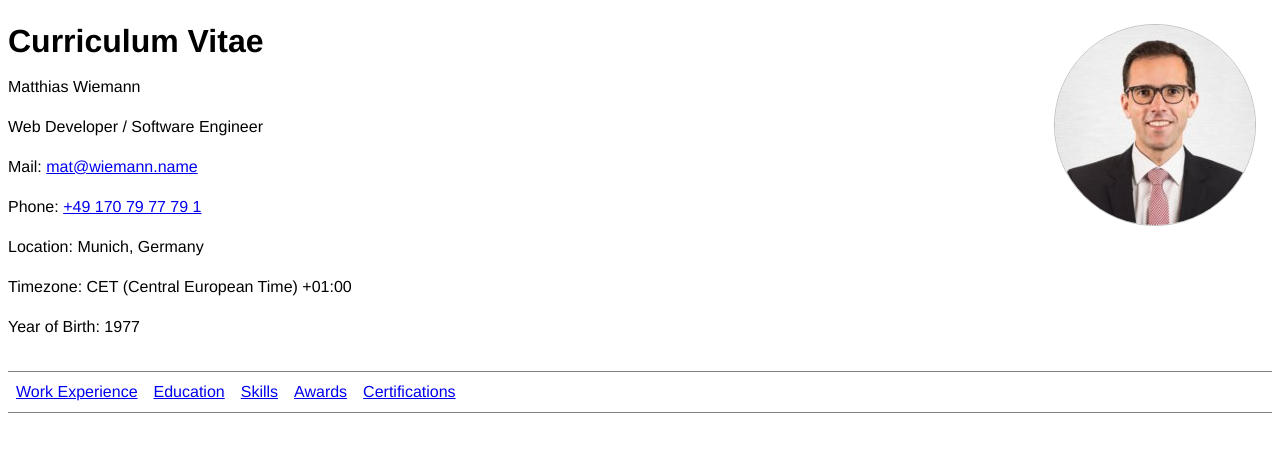
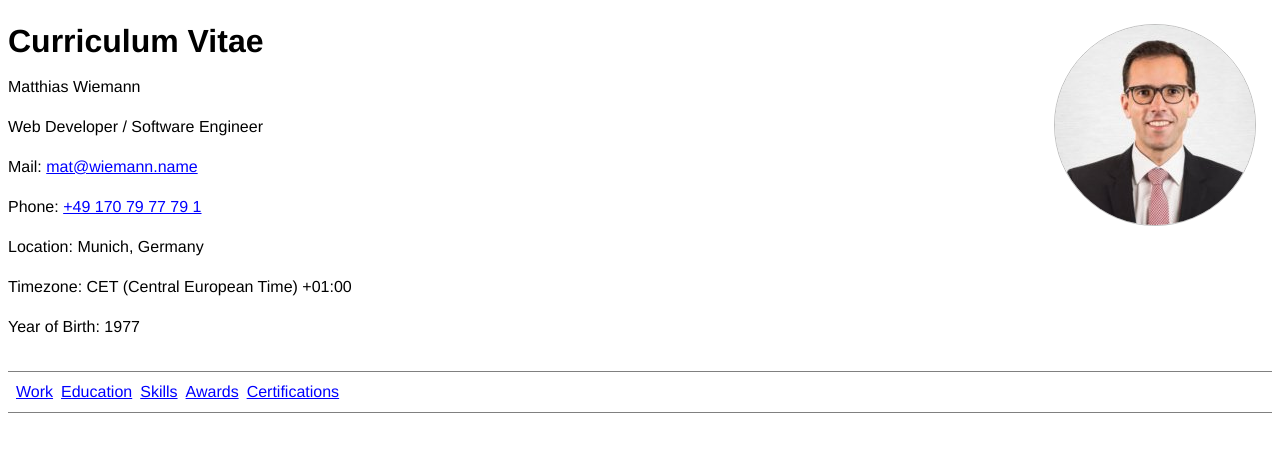
Before and after one commit to wiemann/CV, a Vue app: page / in a window 1280 px wide. Shown: the top 450 px of the page. Built offline with nearby package versions, Linux system fonts and the light colour scheme.

Commit message:
add link color, spacing for headers and shorten long in page link titles

```diff
--- a/src/App.vue
+++ b/src/App.vue
@@ -5,10 +5,18 @@
 </template>
 
 <style lang="scss">
+$primaryLinkColor: blue;
+
 #app {
   font-family: Avenir, Helvetica, Arial, sans-serif;
   -webkit-font-smoothing: antialiased;
   -moz-osx-font-smoothing: grayscale;
   line-height: 1.5em;
+  a {
+    color: $primaryLinkColor;
+    &:visited {
+      color: darken($primaryLinkColor, 30%);
+    }
+  }
 }
 </style>
--- a/src/components/Section.vue
+++ b/src/components/Section.vue
@@ -32,7 +32,7 @@ export default class Section extends Vue {
 <style scoped lang="scss">
 .section {
   h3 {
-    margin-top: 3rem;
+    margin-top: 2rem;
   }
 }
 </style>
--- a/src/views/Home.vue
+++ b/src/views/Home.vue
@@ -37,7 +37,7 @@
       <ul class="toc">
         <li v-for="category in data.categories" :key="category.title">
           <a :href="`#${titleToAnchor(category.title)}`">{{
-            category.title
+            category.title.split(" ")[0]
           }}</a>
         </li>
       </ul>
@@ -115,7 +115,8 @@ export default class CV extends Vue {
       border: 1px solid silver;
       background: #eee;
       border-radius: 50%;
-      margin: 1rem;
+      display: block;
+      margin: auto;
     }
   }
   ul.toc {
@@ -125,13 +126,16 @@ export default class CV extends Vue {
     border-bottom: 1px solid gray;
     li {
       display: inline;
-      margin-right: 1rem;
+      margin-right: 0.5rem;
     }
   }
 
   @media only screen and (min-width: 600px) {
     header {
       flex-direction: row;
+      .profile-picture {
+        margin: 1rem;
+      }
     }
   }
 }
```
